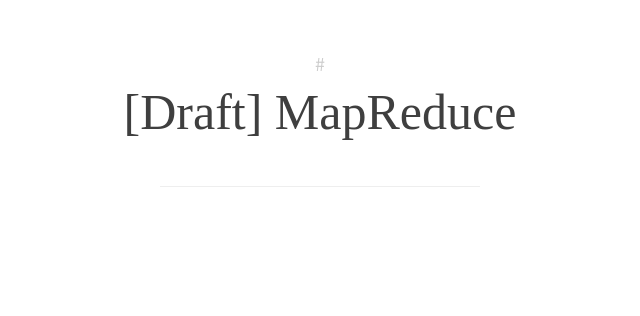
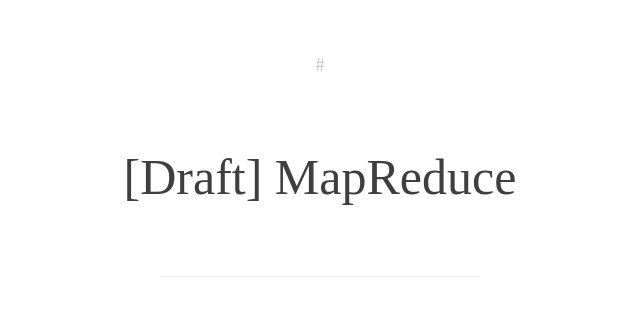
Before and after one commit to rbt91/rbt91.github.io, a Jekyll site: the page built from _posts/2013-11-28-MapReduce.md, in a window 1280 px wide. Shown: the top 316 px of the page, without its empty margins (320-960 px from the left). Built offline with Jekyll 4.4.1, drawn with Linux system fonts in a browser that asks for light colours; some web fonts are replaced.

Commit message:
Update main.css

```diff
--- a/css/main.css
+++ b/css/main.css
@@ -65,7 +65,7 @@ footer {
 
 #post h1 {
   font-size: 2.5em;
-  margin: 20px 0;
+  margin: 1.7em 0;
 }
 
 #post .date {
```
